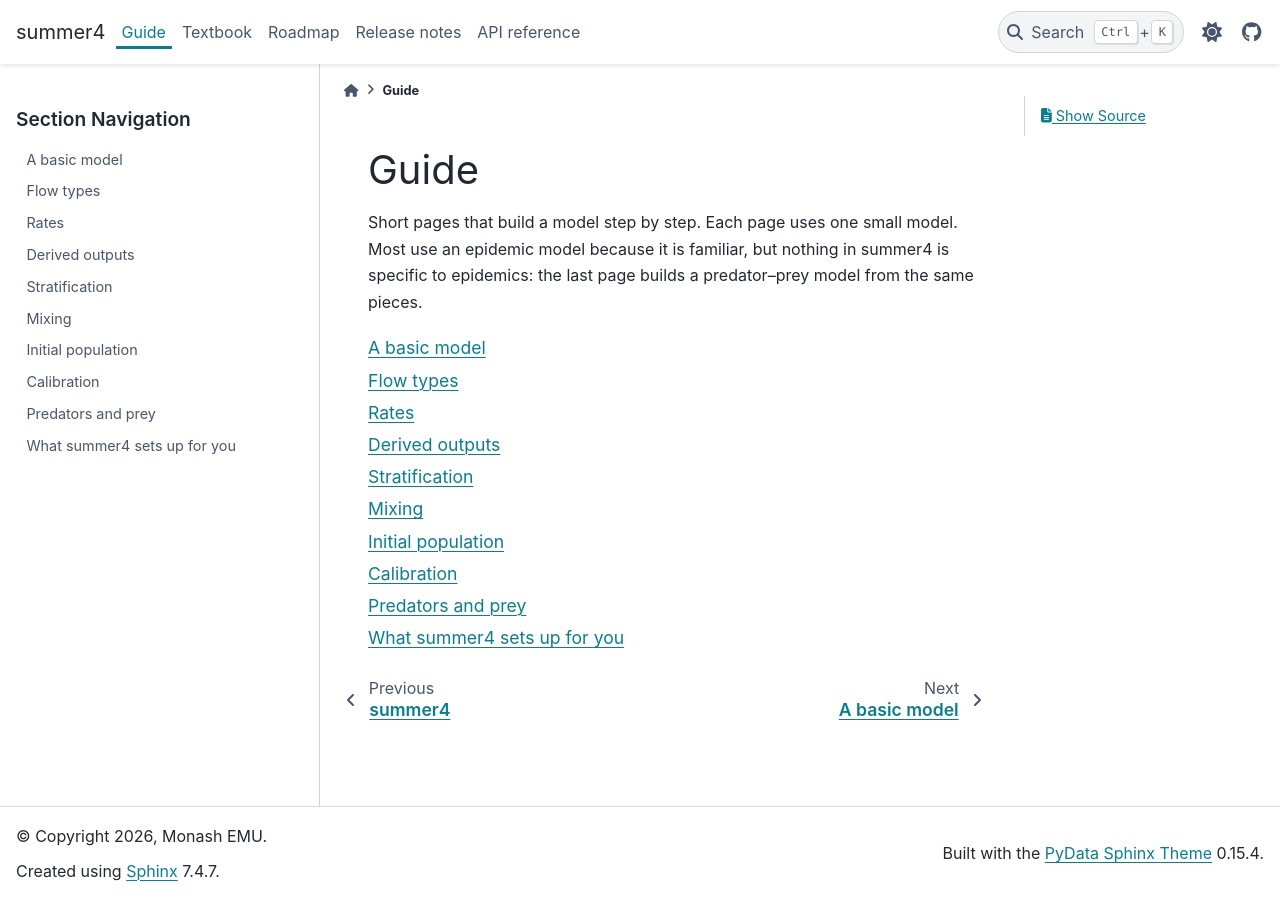
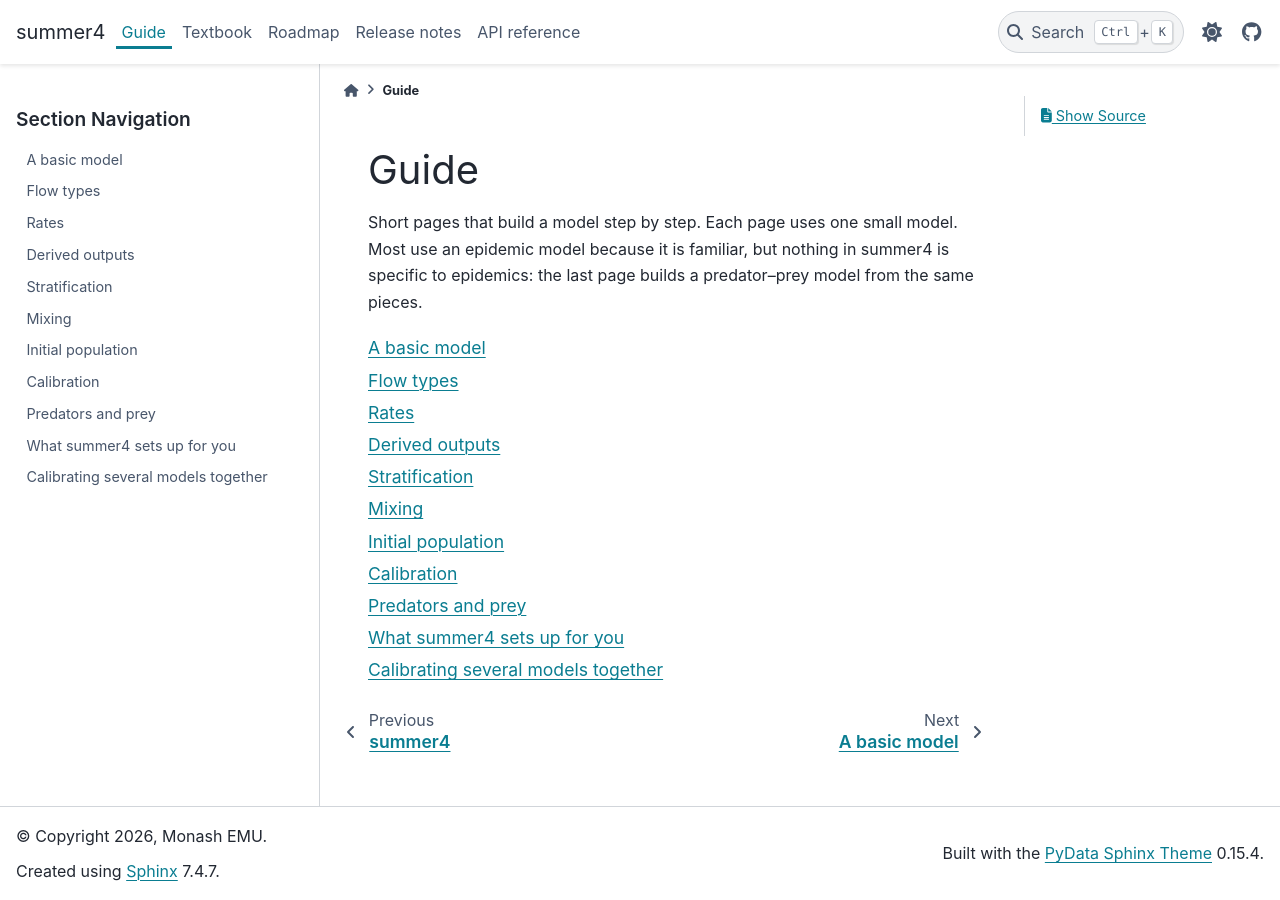
Before and after one commit to monash-emu/summer4, a Sphinx documentation site: the page built from docs/guide/index.md, in a window 1280 px wide. Built offline with Sphinx 7.4.7 and the PyData theme 0.15.4, drawn with Linux system fonts in a browser that asks for light colours.

Commit message:
Guide page 11: calibrating several models together (step 50 helpers); linked from page 08.
Co-Authored-By: Claude Opus 5.5 <noreply@anthropic.com>

````diff
--- a/docs/guide/index.md
+++ b/docs/guide/index.md
@@ -17,4 +17,5 @@ page builds a predator–prey model from the same pieces.
 08-calibration
 09-predator-prey
 10-runtime
+11-several-models
 ```
````
Also changed, not shown: docs/guide/08-calibration.ipynb, docs/guide/11-several-models.ipynb (added).
